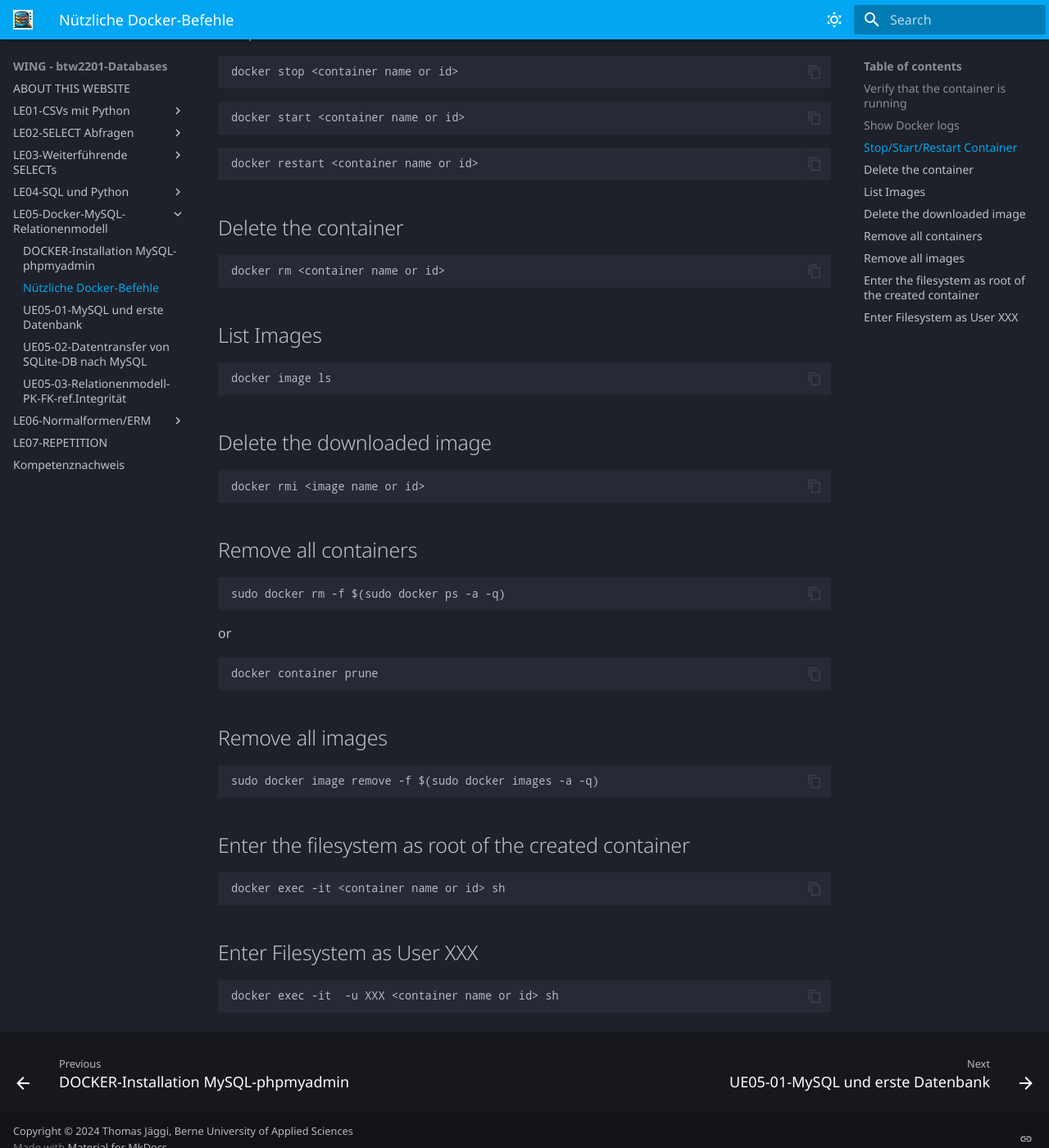
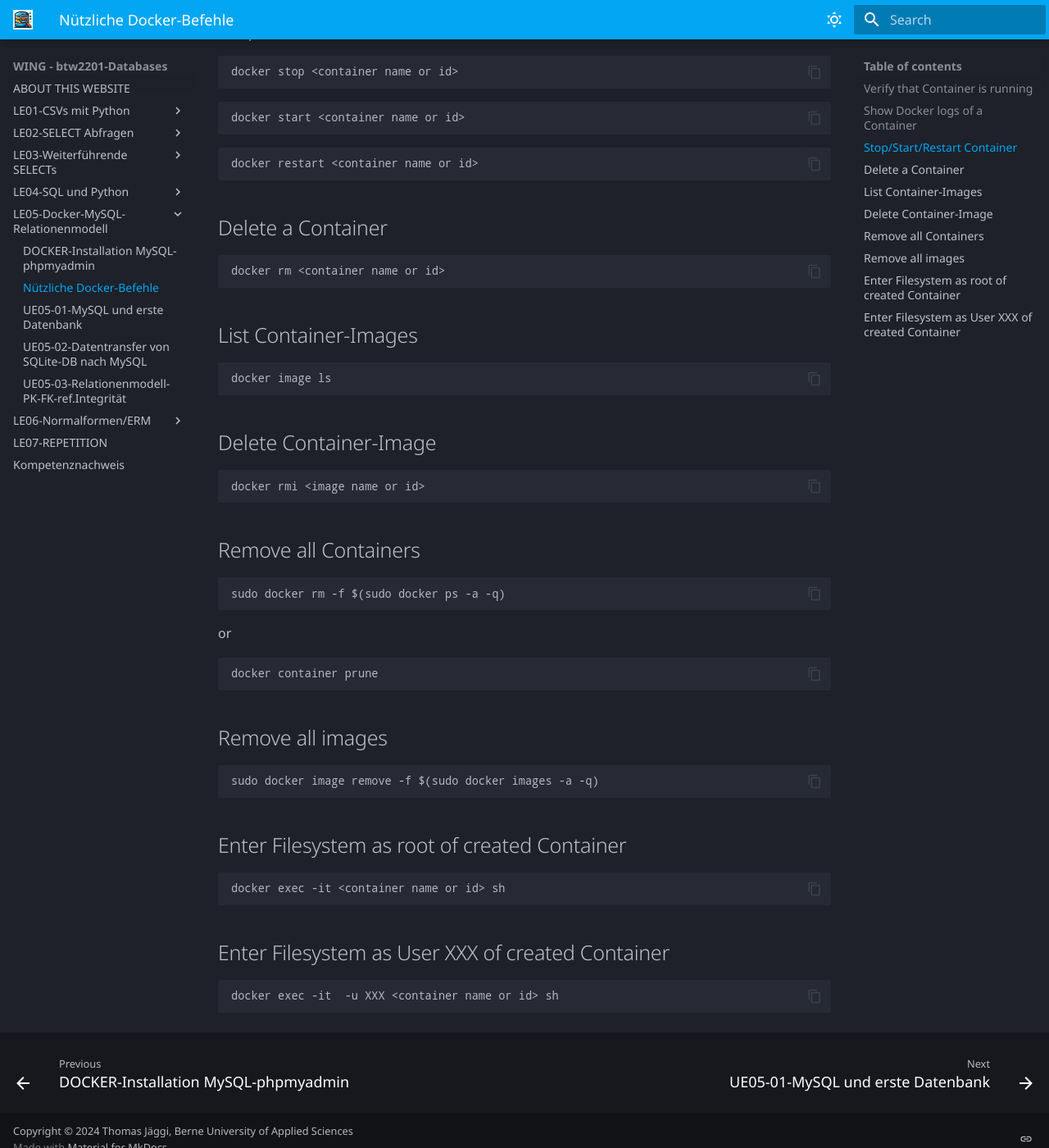
Before and after one commit to tjaeggi/btw2201_databases, an MkDocs documentation site: the page built from docs/le05/useful-docker-commands.md, in a window 1280 px wide and 1400 px high, scrolled down 516 px. Shown: the whole window at 82% size. Built offline with MkDocs 1.6.1 and Material for MkDocs 9.7.7, drawn with Linux system fonts in a browser that asks for light colours; some web fonts are replaced; some of the changed text lies outside the part shown.

Commit message:
Mon Nov  4 11:28:50 AM CET 2024

````diff
--- a/docs/le05/useful-docker-commands.md
+++ b/docs/le05/useful-docker-commands.md
@@ -2,13 +2,13 @@
 
 These commands can be used in the terminal. Docker-Desktop provides features for the same in the GUI.
 
-## Verify that the container is running
+## Verify that Container is running
 
 ```
 docker ps -a
 ```
 
-## Show Docker logs
+## Show Docker logs of a Container
 
 ```
 docker logs <container name or id>
@@ -26,7 +26,7 @@ docker start <container name or id>
 docker restart <container name or id>
 ```
 
-## Delete the container
+## Delete a Container
 
 ```
 
@@ -34,20 +34,20 @@ docker rm <container name or id>
 
 ```
 
-## List Images
+## List Container-Images
 
 ```
 docker image ls
 
 ```
 
-## Delete the downloaded image
+## Delete Container-Image
 
 ```
 docker rmi <image name or id>
 ```
 
-## Remove all containers
+## Remove all Containers
 
 ```
 sudo docker rm -f $(sudo docker ps -a -q)
@@ -67,14 +67,14 @@ sudo docker image remove -f $(sudo docker images -a -q)
 ```
 
 
-## Enter the filesystem as root of the created container
+## Enter Filesystem as root of created Container
 
 ```
 docker exec -it <container name or id> sh
 ```
 
 
-## Enter Filesystem as User XXX
+## Enter Filesystem as User XXX of created Container
 
 ```
 docker exec -it  -u XXX <container name or id> sh
````
